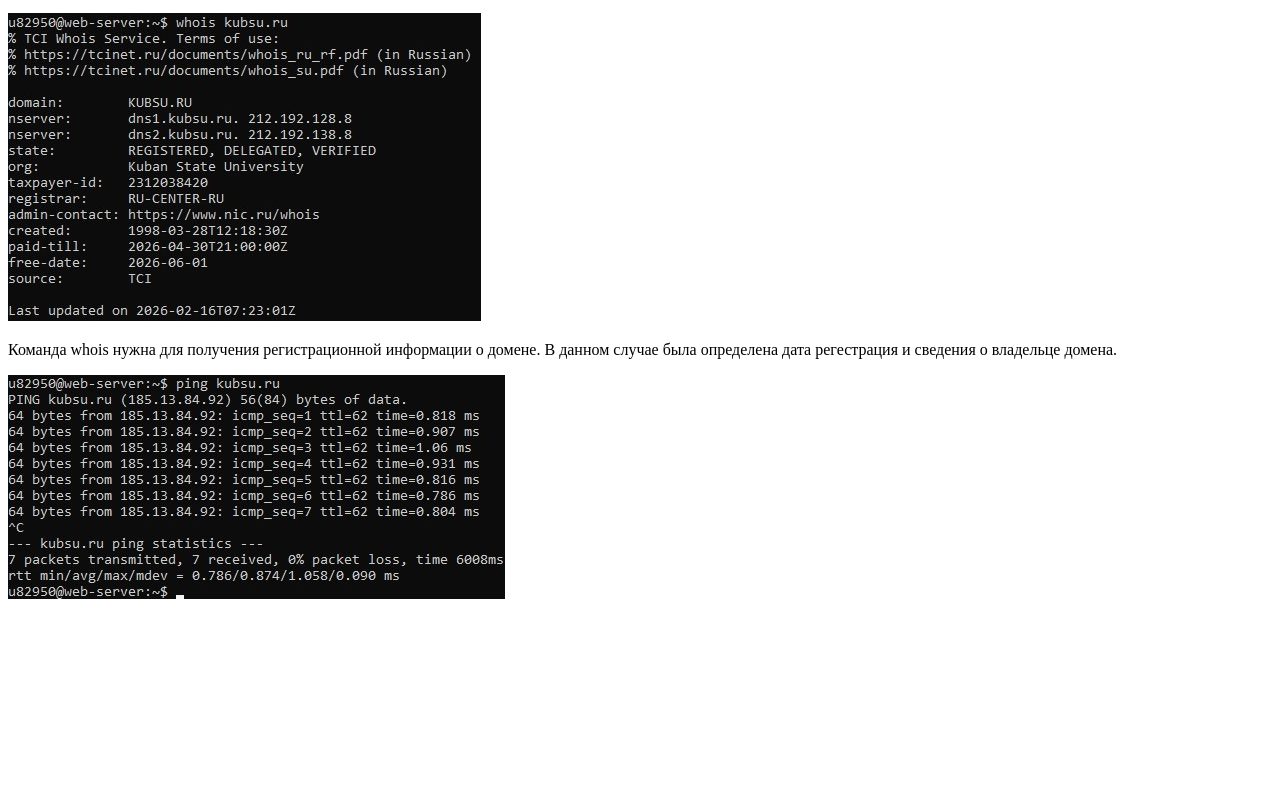
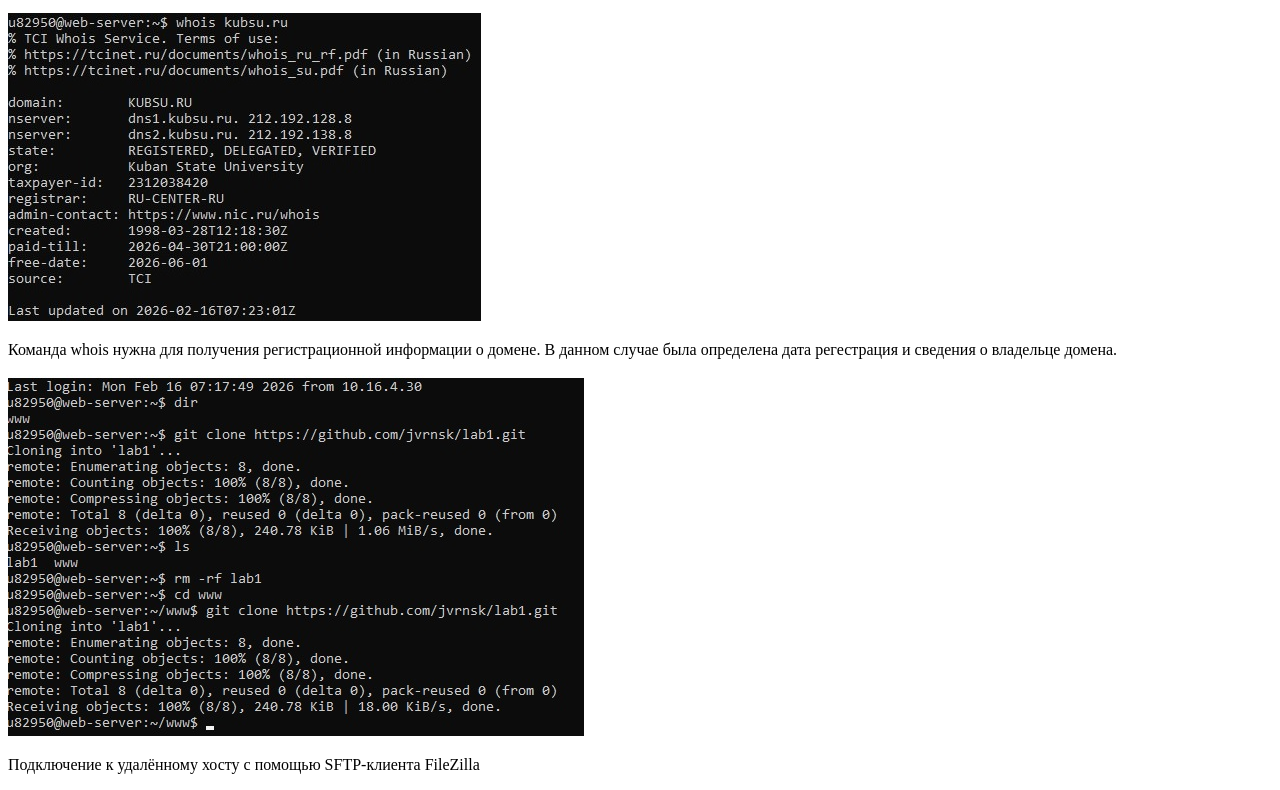
Before and after one commit to jvrnsk/lab1, a plain HTML site: page index.html in a window 1280 px wide. Shown: the part 1483-2273 px from the top of the page. Before the commit the page ends 2102 px from the top, so only its background shows below. Drawn offline with Linux system fonts and the light colour scheme.

Commit message:
index.html

```diff
--- a/index.html
+++ b/index.html
@@ -23,7 +23,8 @@
     <p><img src="5.jpg" alt=""></p>
     <p> Команда whois нужна для получения регистрационной информации о домене.
         В данном случае была определена дата регестрация и сведения о владельце домена.</p>
-    <p><img src="2.jpg" alt=""></p>
+    <p><img src="6.jpg" alt=""></p>
+    <p> Подключение к удалённому хосту с помощью SFTP-клиента FileZilla</p>
 </body>
 
 </html>
```
